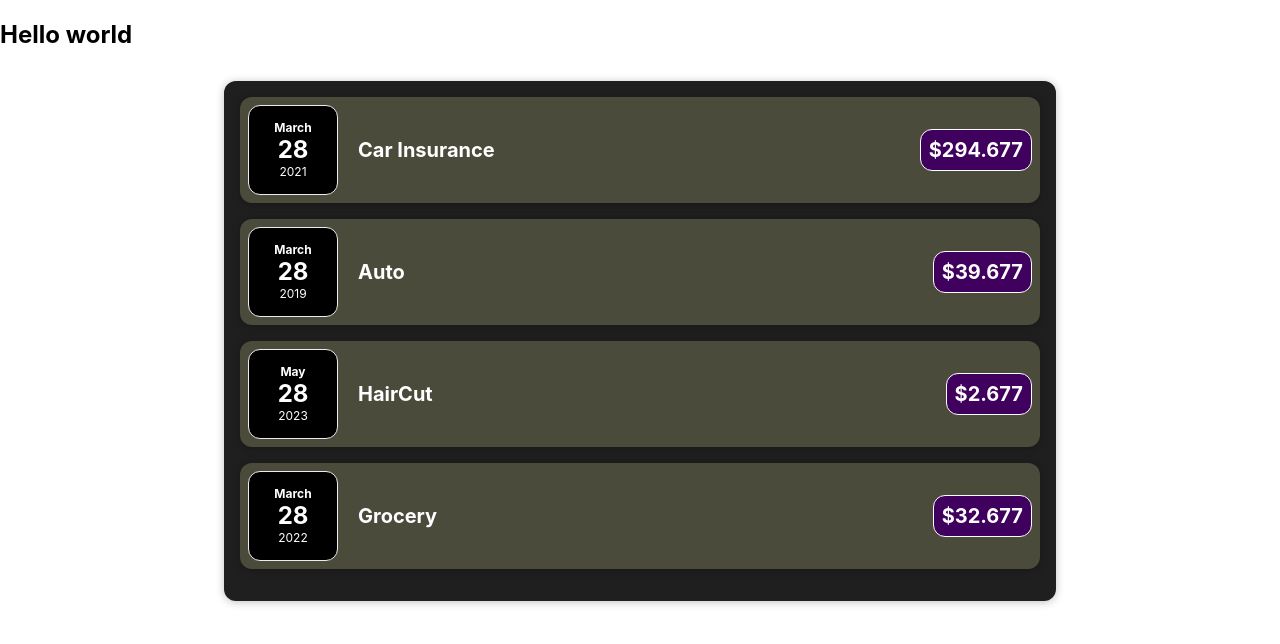
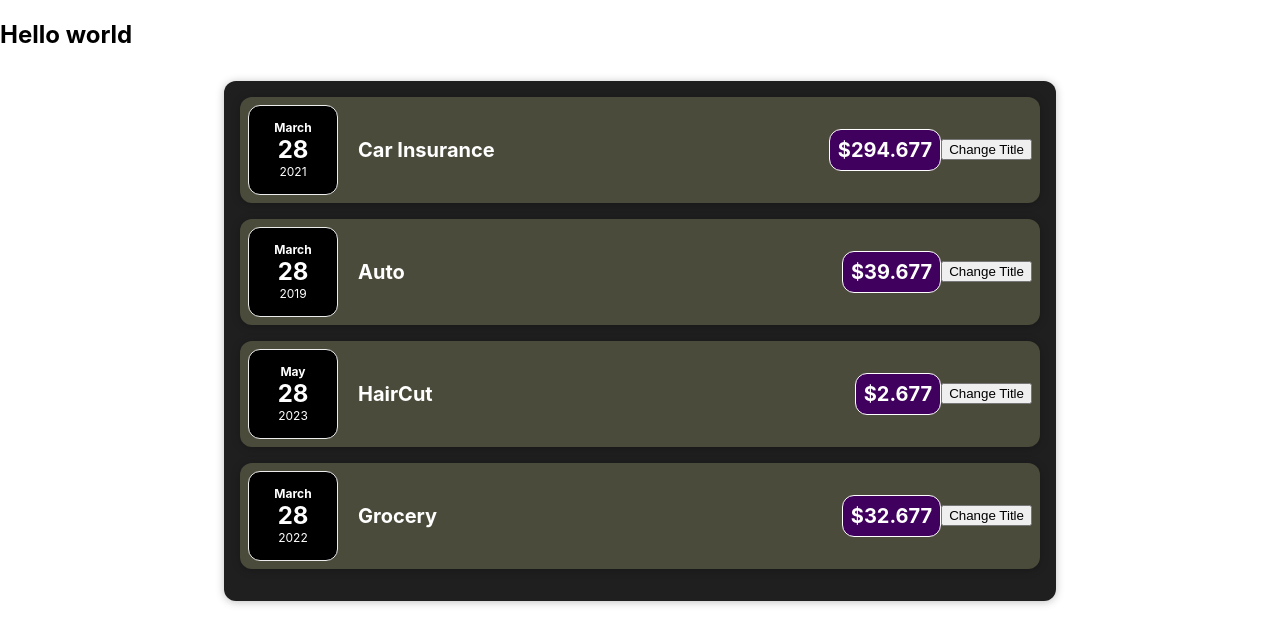
Before and after one commit to Code-Saurav/Bussiness_website, a React (Create React App) app: page / in a window 1280 px wide. Shown: the top 644 px of the page. Built offline with nearby package versions, Linux system fonts and the light colour scheme.

Commit message:
useState first implementation

```diff
--- a/src/App.js
+++ b/src/App.js
@@ -1,8 +1,8 @@
 //html code inside the jsx function :
-import Expenses from "./components/Expenses";
+import Expenses from "./components/Expenses/Expenses";
 
 
-function App() {
+const App = () => {
   const expenses = [
     {
       id: "e1",
--- a/src/components/Card.js
+++ /dev/null
@@ -1,13 +0,0 @@
-import './Card.css'
-
-function Card(props) {
-    const classes = 'card ' + props.className;
-    return (
-
-
-
-        <div className={classes}>{props.children}</div>
-    );
-}
-
-export default Card;
--- a/src/components/ExpenseDate.css
+++ /dev/null
@@ -1,30 +0,0 @@
-.expense-date{
-    display: flex;
-    flex-direction: column;
-    width: 5.5rem;
-    height: 5.5rem;
-    border: 1px solid #ececec;
-    background-color: black;
-    color: white;
-    border-radius: 12px;
-    align-items: center;
-    justify-content: center;
-
-}
-
-.expense-date__month{
-    font-size: 0.75rem;
-    font-weight: bold;
-
-}
-
-
-.expense-date__day{
-    font-size: 1.5rem;
-    font-weight: bold;
-
-}
-
-.expense-date__year{
-    font-size: 0.75rem;
-}
--- a/src/components/ExpenseItem.js
+++ /dev/null
@@ -1,22 +0,0 @@
-import "./ExpenseItem.css";
-import ExpenseDate from './ExpenseDate';
-import Card from './Card';
-
-// props can be named as anything
-function ExpenseItem(props) {
-
-  // const day = 34;
-  // const year = 1994;
-  return (
-    <Card className="expense-item">
-      <ExpenseDate date = {props.date} />
-      {/* Pass date to the ExpenseDate.js as props date only  */}
-      <div className="expense-item_description">
-        <h2>{props.title}</h2>
-        <div className="expense-item_price">${props.amount}7</div>
-      </div>
-    </Card>
-  );
-}
-
-export default ExpenseItem;
--- /dev/null
+++ b/src/components/Expenses/ExpenseDate.css
@@ -0,0 +1,26 @@
+.expense-date {
+  display: flex;
+  flex-direction: column;
+  width: 5.5rem;
+  height: 5.5rem;
+  border: 1px solid #ececec;
+  background-color: black;
+  color: white;
+  border-radius: 12px;
+  align-items: center;
+  justify-content: center;
+}
+
+.expense-date__month {
+  font-size: 0.75rem;
+  font-weight: bold;
+}
+
+.expense-date__day {
+  font-size: 1.5rem;
+  font-weight: bold;
+}
+
+.expense-date__year {
+  font-size: 0.75rem;
+}
--- a/src/components/ExpenseDate.js
+++ b/src/components/Expenses/ExpenseDate.js
@@ -1,7 +1,7 @@
 
 import './ExpenseDate.css'
 
-function ExpenseDate(props) {
+const  ExpenseDate = (props) => {
   const month = props.date.toLocaleString("en-US", { month: "long" });
   const day = props.date.toLocaleString("en-US", { day: "2-digit" });
   const year = props.date.getFullYear();
--- /dev/null
+++ b/src/components/Expenses/ExpenseItem.js
@@ -0,0 +1,32 @@
+import "./ExpenseItem.css";
+import ExpenseDate from './ExpenseDate';
+import Card from '../UI/Card';
+import {useState} from 'react'; // allow to define value as a use state and reuse
+
+// props can be named as anything
+const ExpenseItem = (props) => {
+
+  // const day = 34;
+  // const year = 1994;
+  const [title, setTitle] = useState(props.title);  // first: pointer at the value second: function to set new title. Use state always return an array .
+
+  //function that get activated on button click
+  const clickHandler = ()=>{
+    setTitle('updated');
+  }
+
+
+  return (
+    <Card className="expense-item">
+      <ExpenseDate date = {props.date} />
+      {/* Pass date to the ExpenseDate.js as props date only  */}
+      <div className="expense-item_description">
+        <h2>{title}</h2>
+        <div className="expense-item_price">${props.amount}7</div>
+      </div>
+      <button onClick  = {clickHandler}>Change Title</button>
+    </Card>
+  );
+}
+
+export default ExpenseItem;
--- a/src/components/Expenses.css
+++ b/src/components/Expenses/Expenses.css
@@ -6,6 +6,5 @@
     margin: 2rem auto;
     width: 50rem;
     max-width: 95%;
-    border-radius: 12px;
-    box-shadow: 0 1px 8px rgba(0, 0, 0, 0.25);
+
   }
--- a/src/components/Expenses.js
+++ b/src/components/Expenses/Expenses.js
@@ -1,10 +1,10 @@
 import ExpenseItem from './ExpenseItem';
 
 import './Expenses.css';
-import Card from './Card';
+import Card from '../UI/Card';
 
 
-function Expenses(props) {
+const Expenses = (props) => {
   return (
     <Card className = "expenses">
       <ExpenseItem
--- /dev/null
+++ b/src/components/UI/Card.js
@@ -0,0 +1,9 @@
+import "./Card.css";
+
+const  Card = (props) => {
+  const classes = "card " + props.className;
+
+  return <div className={classes}>{props.children}</div>;
+}
+
+export default Card;
```
Also changed, not shown: src/components/Expenses/ExpenseItem.css (renamed from src/components/ExpenseItem.css), src/components/UI/Card.css (renamed from src/components/Card.css).
